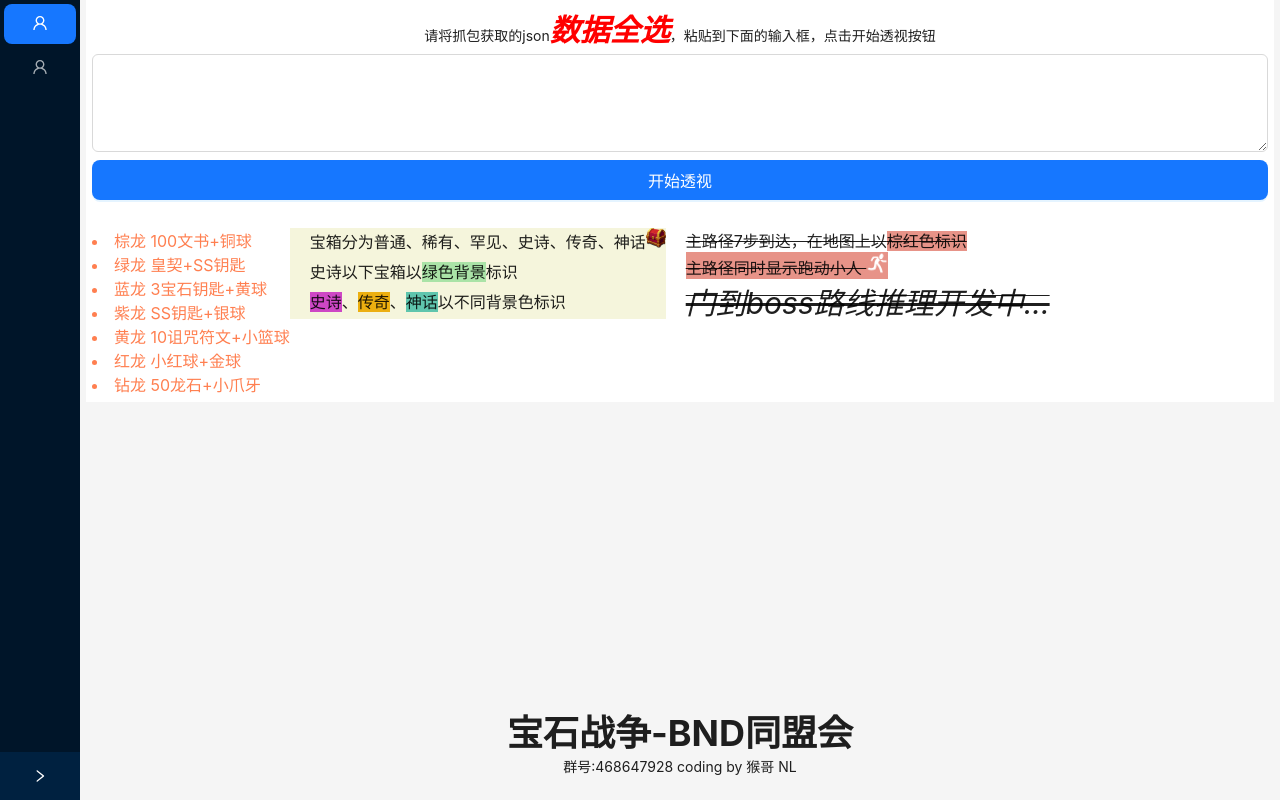
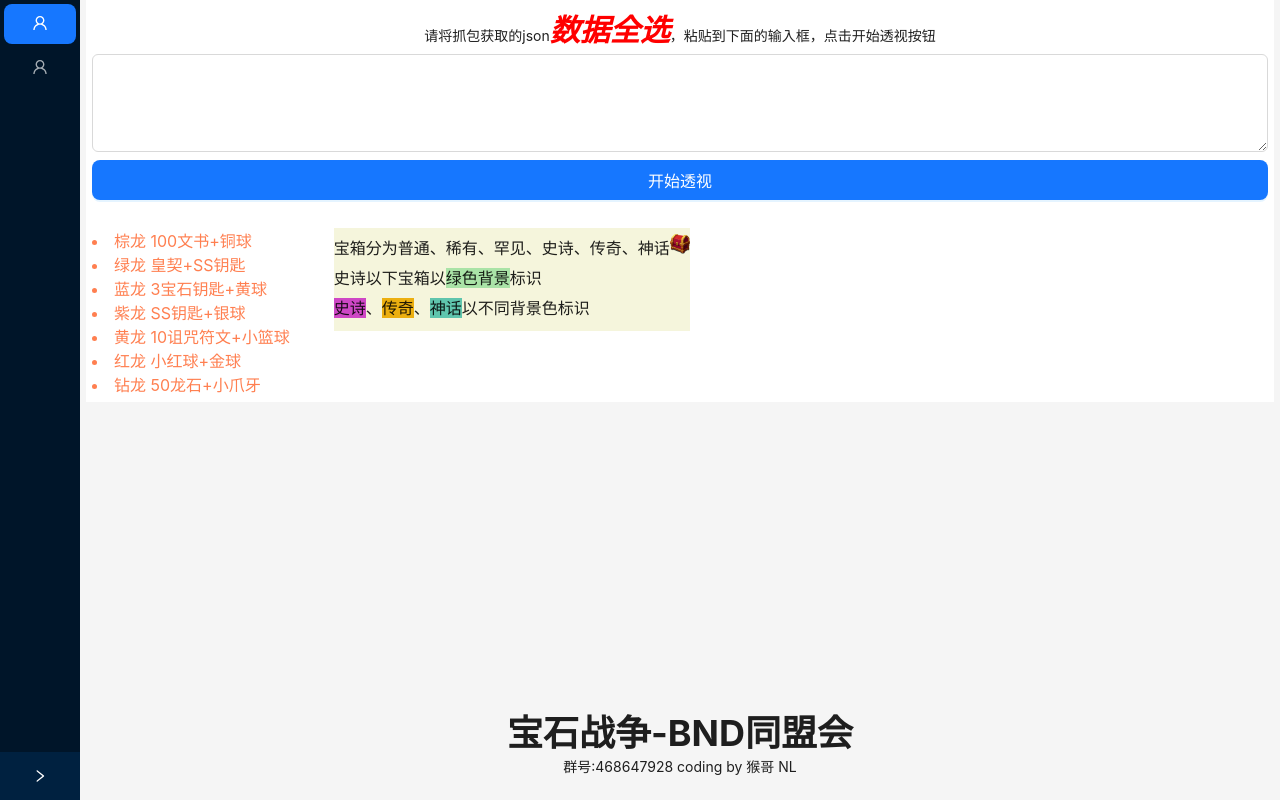
Before and after one commit to HeathWang/draw-underworld-map, a React (Create React App) app in the folder draw-map/: page /undermap in a window 1280 px wide. Built offline with nearby package versions, Linux system fonts and the light colour scheme.

Commit message:
update ui

```diff
--- a/draw-map/src/pages/map/index.tsx
+++ b/draw-map/src/pages/map/index.tsx
@@ -202,16 +202,16 @@ const MapPage: React.FC = () => {
                     </div>
                 </div>
 
-                <div className="map-tips__path">
-                    <div>
-                        <span>主路径7步到达，在地图上以<span
-                            style={{background: "rgba(225,121,107,0.8)"}}>棕红色标识</span></span>
-                    </div>
-                    <div style={{background: "rgba(225,121,107,0.8)"}}>主路径同时显示跑动小人 <img className="icon"
-                                                                                                   src={imageR.run}
-                                                                                                   alt=""/></div>
-                    <div><span className="map-tips__path__doing">门到boss路线推理开发中...</span></div>
-                </div>
+                {/*<div className="map-tips__path">*/}
+                {/*    <div>*/}
+                {/*        <span>主路径7步到达，在地图上以<span*/}
+                {/*            style={{background: "rgba(225,121,107,0.8)"}}>棕红色标识</span></span>*/}
+                {/*    </div>*/}
+                {/*    <div style={{background: "rgba(225,121,107,0.8)"}}>主路径同时显示跑动小人 <img className="icon"*/}
+                {/*                                                                                   src={imageR.run}*/}
+                {/*                                                                                   alt=""/></div>*/}
+                {/*    <div><span className="map-tips__path__doing">门到boss路线推理开发中...</span></div>*/}
+                {/*</div>*/}
             </div>
         </div>
     );
--- a/draw-map/src/pages/map/styles.css
+++ b/draw-map/src/pages/map/styles.css
@@ -50,7 +50,9 @@
     align-items: flex-start;
     font-size: medium;
     font-weight: 400;
-    padding-left: 20px;
+    margin-left: 44px;
+    padding-top: 6px;
+    padding-bottom: 6px;
     background: beige;
 }
 
```
